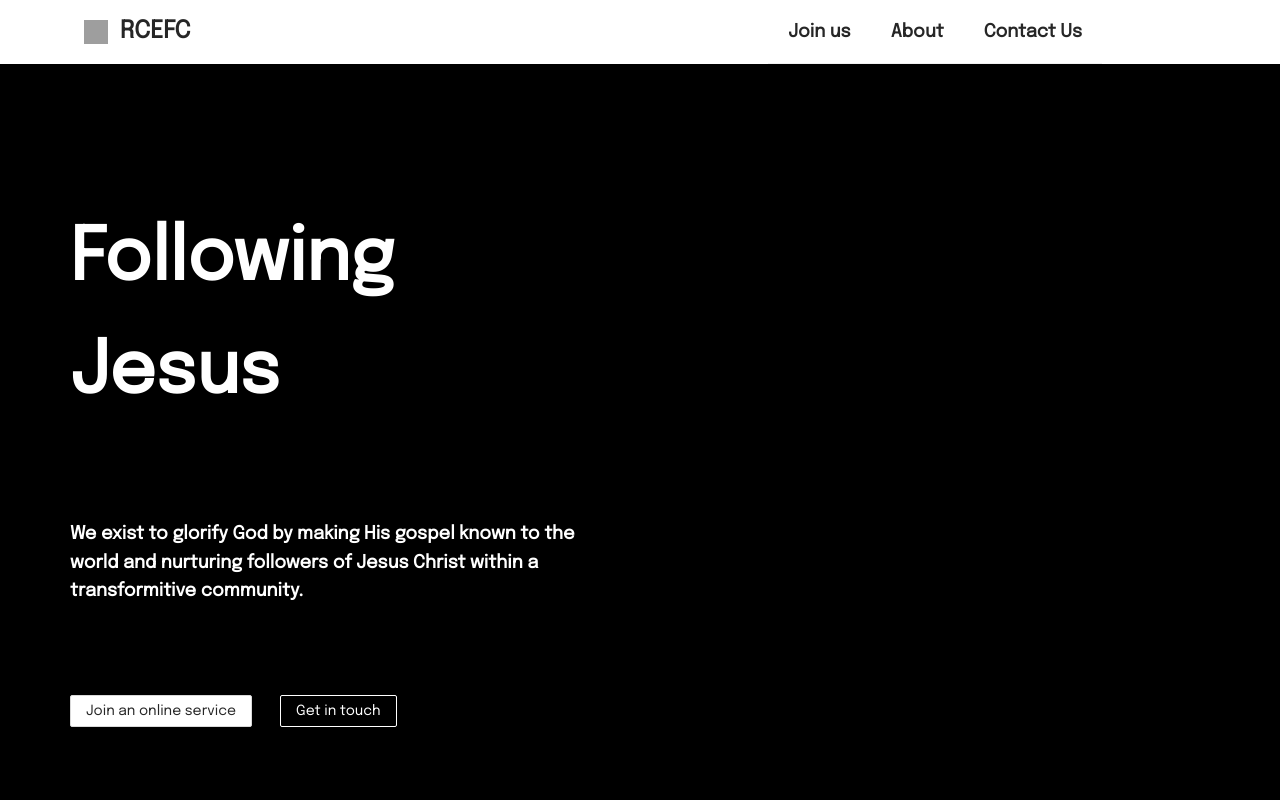
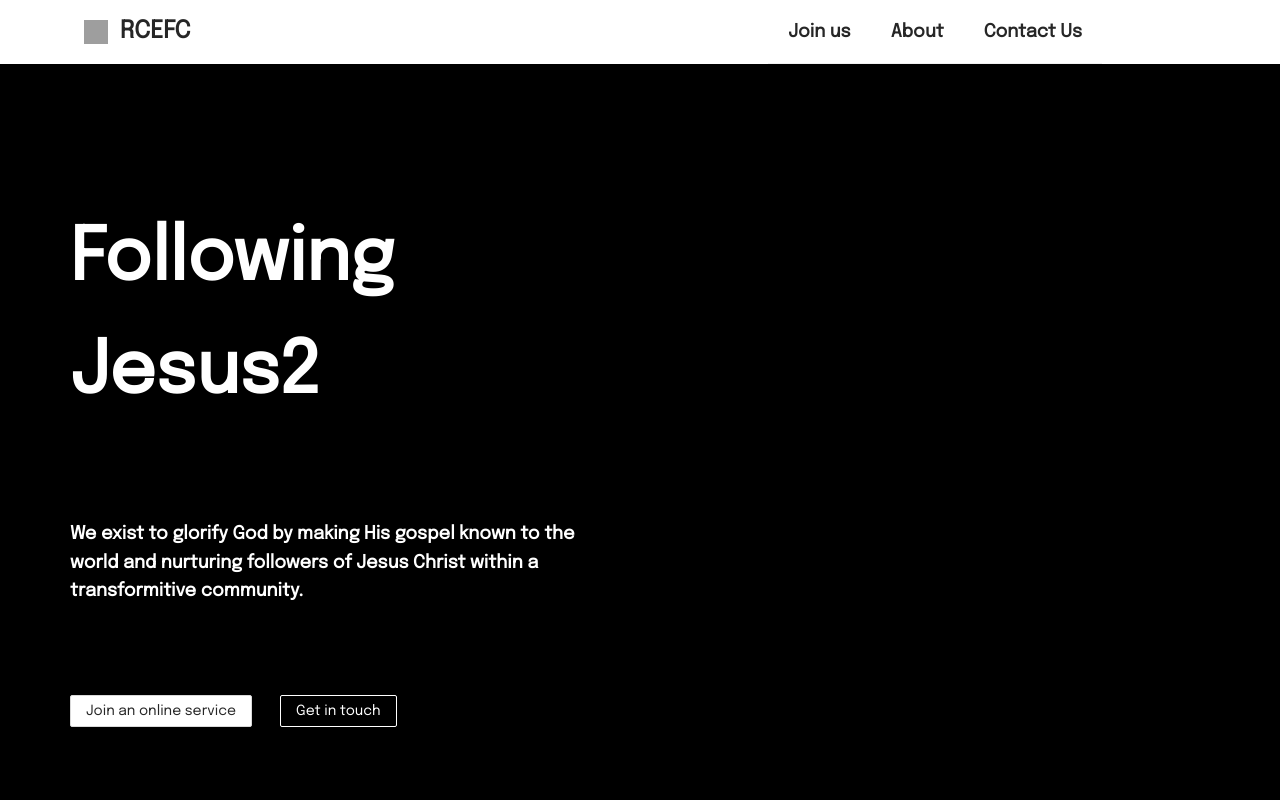
Before and after one commit to lambert-chan/rcefc-english-ministry, a Next.js app: page / in a window 1280 px wide. Shown: the top 800 px of the page. Built offline with nearby package versions, Linux system fonts and the light colour scheme; grey boxes are pictures that could not be loaded.

Commit message:
added carousel and hard-coded about pages

```diff
--- a/components/menu.js
+++ b/components/menu.js
@@ -1,12 +1,14 @@
+import React from 'react'
 import { Menu } from 'antd'
 import SubMenu from 'antd/lib/menu/SubMenu';
 import Link from 'next/link';
 import headerStyles from '../styles/header.module.css'
 
 
-const RCEFCMenu = () => {
+class RCEFCMenu extends React.Component {
+    render() {
         return (
-        <Menu className={headerStyles.main_menu} theme="light" mode="horizontal" triggerSubMenuAction='click'>
+            <Menu className={headerStyles.main_menu + " " + this.props.className} mode="horizontal" triggerSubMenuAction='click'>
 
                 <SubMenu title="Join us">
                     <Menu.Item key='1'>
@@ -45,6 +47,7 @@ const RCEFCMenu = () => {
                 </SubMenu>
             </Menu>
         )
+    }
 };
 
 export default RCEFCMenu
--- a/pages/index.js
+++ b/pages/index.js
@@ -1,6 +1,6 @@
 import Head from 'next/head'
 import Link from 'next/link'
-import { Button } from 'antd'
+import { Button, Carousel } from 'antd'
 import LayoutV1 from '../templates/layout_v1/layout'
 import { LargeBanner, SmallBanner } from '../components/banners'
 import { Card } from '../components/cards'
@@ -18,7 +18,9 @@ export default function Home() {
 
       <main>
         <LayoutV1>
+          <Carousel autoplay>
 
+            {/**BANNER ONE */}
             <LargeBanner className='black'>
               <h1 style={{ color: 'white' }}>Following Jesus</h1>
               <p>We exist to glorify God by making His gospel known to the world and nurturing followers of Jesus Christ within a transformitive community.</p>
@@ -35,6 +37,45 @@ export default function Home() {
                 </Link>
               </div>
             </LargeBanner>
+
+            {/**BANNER TWO */}
+            <LargeBanner className='black'>
+              <h1 style={{ color: 'white' }}>Following Jesus2</h1>
+              <p>We exist to glorify God by making His gospel known to the world and nurturing followers of Jesus Christ within a transformitive community.</p>
+              <div>
+                <Link href="/worship-sessions">
+                  <Button>
+                    Join an online service
+                </Button>
+                </Link>
+                <Link href="/contacts">
+                  <Button ghost>
+                    Get in touch
+                </Button>
+                </Link>
+              </div>
+            </LargeBanner>
+
+            {/**BANNER THREE */}
+            <LargeBanner className='black'>
+              <h1 style={{ color: 'white' }}>Following Jesus3</h1>
+              <p>We exist to glorify God by making His gospel known to the world and nurturing followers of Jesus Christ within a transformitive community.</p>
+              <div>
+                <Link href="/worship-sessions">
+                  <Button>
+                    Join an online service
+                </Button>
+                </Link>
+                <Link href="/contacts">
+                  <Button ghost>
+                    Get in touch
+                </Button>
+                </Link>
+              </div>
+            </LargeBanner>
+
+          </Carousel>
+
 
           <SmallBanner className="white">
             <h1>Something for everyone</h1>
--- a/pages/post/[slug].js
+++ b/pages/post/[slug].js
@@ -3,8 +3,6 @@ import Head from 'next/head'
 
 import { getAllPostsWithSlug, getMenu, getPost, getPostWithSlug } from '../../lib/api'
 
-import styles from '../../styles/Home.module.css'
-import postStyles from '../../styles/post.module.css'
 import LayoutV1 from '../../templates/layout_v1/layout'
 
 export default function Post({ postData }) {
@@ -24,6 +22,7 @@ export default function Post({ postData }) {
             <Head>
                 <title>{postData ? postData.title : 'Default Post Title'}</title>
                 <link rel='icon' href="/favicon/ico" />
+                <link rel="stylesheet" href="https://fonts.googleapis.com/css?family=Epilogue" />
             </Head>
 
             <main style={{textAlign: 'center'}}>
--- a/pages/post/index.js
+++ b/pages/post/index.js
@@ -14,6 +14,7 @@ const Post = ({ allPosts }) => (
         <Head>
             <title>Latest Post articles</title>
             <link rel='icon' href='/favicon.ico' />
+            <link rel="stylesheet" href="https://fonts.googleapis.com/css?family=Epilogue" />
         </Head>
 
         <main>
--- a/styles/banner.module.css
+++ b/styles/banner.module.css
@@ -5,6 +5,11 @@
 
 .large_banner h1 {
     font-size: 72px;
+    font-weight: 600;
+}
+
+.large_banner h2 {
+    font-size: 48px;
     font-weight: 600;
 }
 
--- a/templates/layout_v1/layout.js
+++ b/templates/layout_v1/layout.js
@@ -11,8 +11,8 @@ class LayoutV1 extends React.Component {
     render() {
         return (
             <React.Fragment>
-                <Layout>
-                    <Header className={headerStyles.header}>
+                <Layout style={{textAlign:'left'}}>
+                    <Header className={headerStyles.header + " " + this.props.className}>
                         <div className={styles.logo}>
                             <Link href="/">
                                 <div className={headerStyles.site_logo}>
@@ -29,7 +29,7 @@ class LayoutV1 extends React.Component {
                                 </div>
                             </Link>
                         </div>
-                        <RCEFCMenu />
+                        <RCEFCMenu className={this.props.className}/>
                     </Header>
                     <Content>
                         {this.props.children}
```
Also changed, not shown: lib/api.js (+7 -0 lines), pages/[page].js (+44 -7 lines). Lines whose indentation alone changed are shown as unchanged.
